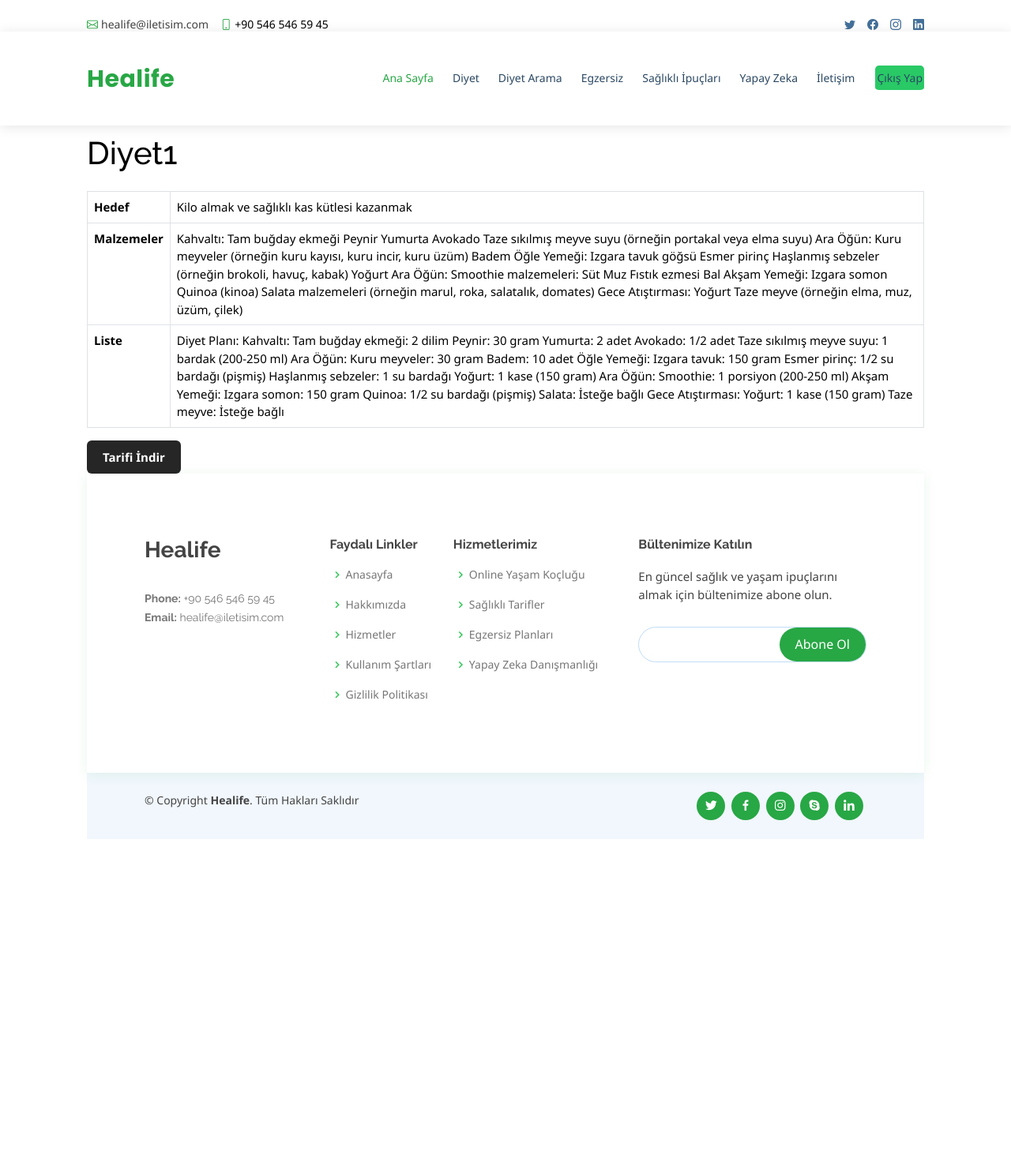
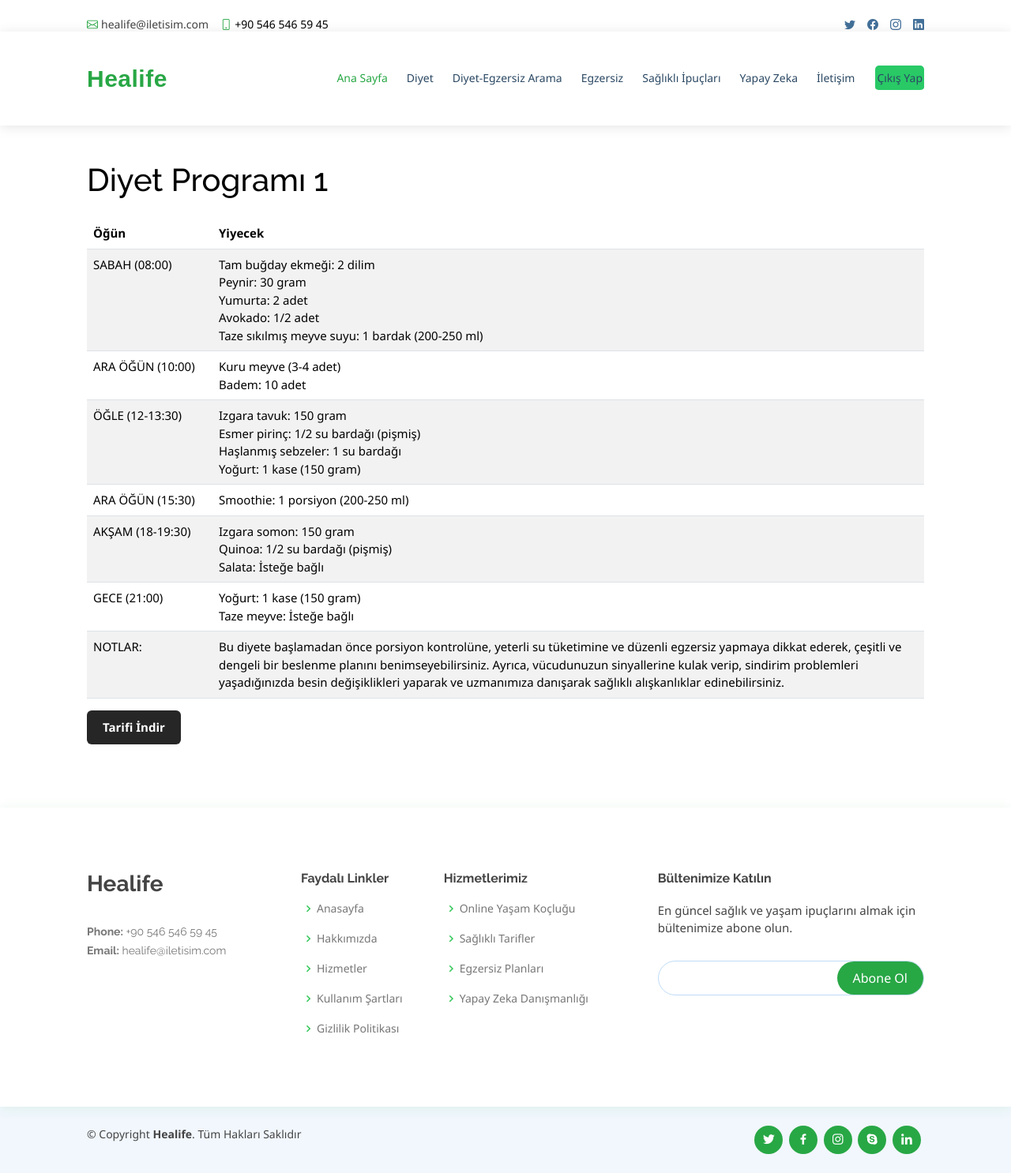
Before and after one commit to bsenurbas/PROJE, a Django app: page /recipe/1/ in a window 1280 px wide. Shown: the whole page at 79% size. Before the commit the page ends 1063 px from the top, so only its background shows below. Run offline with Django 4.2, Linux system fonts and the light colour scheme; data comes from the database, SQL or seed files in the repository; some libraries are stand-ins or nearby versions.

Commit message:
migrate edildi

```diff
--- a/Proje/pages/models.py
+++ b/Proje/pages/models.py
@@ -36,10 +36,14 @@ class UserProfile(models.Model):
         return self.user.username
 
 class Recipe(models.Model):
-    name = models.CharField(max_length=100)
-    goal = models.CharField(max_length=100)
-    ingredients = models.TextField()
-    list = models.TextField()
+    name = models.CharField(max_length=255)
+    sabah = models.TextField()
+    ara_ogun_1 = models.TextField()
+    ogle = models.TextField()
+    ara_ogun_2 = models.TextField()
+    aksam = models.TextField()
+    gece = models.TextField()
+    notlar = models.TextField()
     category = models.ForeignKey(Category, on_delete=models.CASCADE)
     min_bmi = models.FloatField(default=0)
     max_bmi = models.FloatField(default=50)
@@ -51,7 +55,13 @@ class Workout(models.Model):
     name = models.CharField(max_length=100)
     description = models.TextField()
     note = models.TextField()
-    exercise = models.TextField()
+    pazartesi = models.TextField()
+    salı = models.TextField()
+    çarşamba = models.TextField()
+    perşembe = models.TextField()
+    cuma = models.TextField()
+    cumartesi = models.TextField()
+    pazar = models.TextField()
     category = models.ForeignKey(Category, on_delete=models.CASCADE)
     min_bmi = models.FloatField(default=0)
     max_bmi = models.FloatField(default=50)
--- a/Proje/pages/views.py
+++ b/Proje/pages/views.py
@@ -10,51 +10,7 @@ from .forms import UploadFileForm,BlogPostForm ,FileUploadForm, CustomUserCreati
 from django.contrib.auth.decorators import login_required
 import csv
 
-def export_workout(request, workout_id):
-    # Veritabanından workout çekme
-    workout = Workout.objects.get(id=workout_id)
 
-    # HttpResponse nesnesi oluşturma
-    response = HttpResponse(content_type='text/csv')
-    response['Content-Disposition'] = f'attachment; filename="{workout.name}.csv"'
-
-    # CSV yazarı oluşturma
-    writer = csv.writer(response)
-
-    # CSV dosyasına veri yazma
-    writer.writerow(['Açıklama:'])
-    writer.writerow([workout.description])
-    writer.writerow([''])
-    writer.writerow(['Not:'])
-    writer.writerow([workout.note])
-    writer.writerow([''])
-    writer.writerow(['Egzersiz:'])
-    writer.writerow([workout.exercise])
-
-    return response
-
-def export_recipe(request, recipe_id):
-    # Veritabanından tarifi çekme
-    recipe = Recipe.objects.get(id=recipe_id)
-
-    # HttpResponse nesnesi oluşturma
-    response = HttpResponse(content_type='text/csv')
-    response['Content-Disposition'] = f'attachment; filename="{recipe.name}.csv"'
-
-    # CSV yazarı oluşturma
-    writer = csv.writer(response)
-
-    # CSV dosyasına veri yazma
-    writer.writerow(['Hedef:'])
-    writer.writerow([recipe.goal])
-    writer.writerow([''])
-    writer.writerow(['Malzemeler:'])
-    writer.writerow([recipe.ingredients])
-    writer.writerow([''])
-    writer.writerow(['Liste:'])
-    writer.writerow([recipe.list])
-
-    return response
 
 def register(request):
     if request.method == 'POST':
@@ -144,6 +100,69 @@ def workout_detail(request, pk):
     workout = get_object_or_404(Workout, pk=pk)
     return render(request, 'workout_detail.html', {'workout': workout})
 
+def export_workout(request, workout_id):
+    # Veritabanından workout çekme
+    workout = Workout.objects.get(id=workout_id)
+
+    # HttpResponse nesnesi oluşturma
+    response = HttpResponse(content_type='text/csv')
+    response['Content-Disposition'] = f'attachment; filename="{workout.name}.csv"'
+
+    # CSV yazarı oluşturma
+    writer = csv.writer(response)
+
+    # CSV dosyasına veri yazma
+    writer.writerow(['Pazartesi:'])
+    writer.writerow([workout.pazartesi])
+    writer.writerow(['Salı:'])
+    writer.writerow([workout.salı])
+    writer.writerow(['Çarşamba:'])
+    writer.writerow([workout.çarşamba])
+    writer.writerow(['Perşembe:'])
+    writer.writerow([workout.perşembe])
+    writer.writerow(['Cuma:'])
+    writer.writerow([workout.cuma])
+    writer.writerow(['Cumartesi:'])
+    writer.writerow([workout.cumartesi])
+    writer.writerow(['Pazar:'])
+    writer.writerow([workout.pazar])
+    writer.writerow([''])
+    writer.writerow(['Açıklama:'])
+    writer.writerow([workout.description])
+    writer.writerow(['Not:'])
+    writer.writerow([workout.note])
+
+    return response
+
+def export_recipe(request, recipe_id):
+    # Veritabanından tarifi çekme
+    recipe = Recipe.objects.get(id=recipe_id)
+
+    # HttpResponse nesnesi oluşturma
+    response = HttpResponse(content_type='text/csv')
+    response['Content-Disposition'] = f'attachment; filename="{recipe.name}.csv"'
+
+    # CSV yazarı oluşturma
+    writer = csv.writer(response)
+
+    # CSV dosyasına veri yazma
+    writer.writerow(['Sabah:'])
+    writer.writerow([recipe.sabah])
+    writer.writerow(['Ara Öğün 1:'])
+    writer.writerow([recipe.ara_ogun_1])
+    writer.writerow(['Öğle:'])
+    writer.writerow([recipe.ogle])
+    writer.writerow(['Ara Öğün 2:'])
+    writer.writerow([recipe.ara_ogun_2])
+    writer.writerow(['Akşam:'])
+    writer.writerow([recipe.aksam])
+    writer.writerow(['Gece:'])
+    writer.writerow([recipe.gece])
+    writer.writerow(['Notlar:'])
+    writer.writerow([recipe.notlar])
+
+    return response
+
 def import_data(request):
     if request.method == "POST":
         form = UploadFileForm(request.POST, request.FILES)
--- a/Proje/templates/bmi_recommendations.html
+++ b/Proje/templates/bmi_recommendations.html
@@ -70,7 +70,7 @@
                 <ul>
                     <li><a href="{% url 'user_page' %}" style="color:#28a745;">Ana Sayfa</a></li>
                     <li><a href="{% url 'diets_page' %}">Diyet</a></li>
-                    <li><a href="{% url 'bmi_recommendations' %}">Diyet Arama</a></li>
+                    <li><a href="{% url 'bmi_recommendations' %}">Diyet-Egzersiz Arama</a></li>
                     <li><a href="{% url 'training_page' %}">Egzersiz</a></li>
                     <li><a href="{% url 'ipucu_page' %}">Sağlıklı İpuçları</a></li>
                     <li><a href="{% url 'yapayzeka' %}">Yapay Zeka</a></li>
@@ -86,7 +86,7 @@
     <main id="main">
         <section class="container my-5">
             <div class="content centered-content">
-                <h1 class="mb-4" style="margin-top:8%"><br>Diyet Arama</h1>
+                <h1 class="mb-4" style="margin-top:8%"><br>Diyet-Egzersiz Arama</h1>
                 <form method="post" action="{% url 'bmi_recommendations' %}">
                     {% csrf_token %}
                     <div class="form-group mb-3">
--- a/Proje/templates/diyet.html
+++ b/Proje/templates/diyet.html
@@ -51,7 +51,7 @@
                 <ul>
                     <li><a href="{% url 'user_page' %}" style="color:#28a745;">Ana Sayfa</a></li>
                     <li><a href="{% url 'diets_page' %}">Diyet</a></li>
-                    <li><a href="{% url 'bmi_recommendations' %}">Diyet Arama</a></li>
+                    <li><a href="{% url 'bmi_recommendations' %}">Diyet-Egzersiz Arama</a></li>
                     <li><a href="{% url 'training_page' %}">Egzersiz</a></li>
                     <li><a href="{% url 'ipucu_page' %}">Sağlıklı İpuçları</a></li>
                     <li><a href="{% url 'yapayzeka' %}">Yapay Zeka</a></li>
--- a/Proje/templates/ipucları.html
+++ b/Proje/templates/ipucları.html
@@ -70,7 +70,7 @@
                 <ul>
                     <li><a href="{% url 'user_page' %}" style="color:#28a745;">Ana Sayfa</a></li>
                     <li><a href="{% url 'diets_page' %}">Diyet</a></li>
-                    <li><a href="{% url 'bmi_recommendations' %}">Diyet Arama</a></li>
+                    <li><a href="{% url 'bmi_recommendations' %}">Diyet-Egzersiz Arama</a></li>
                     <li><a href="{% url 'training_page' %}">Egzersiz</a></li>
                     <li><a href="{% url 'ipucu_page' %}">Sağlıklı İpuçları</a></li>
                     <li><a href="{% url 'yapayzeka' %}">Yapay Zeka</a></li>
--- a/Proje/templates/recipe_detail.html
+++ b/Proje/templates/recipe_detail.html
@@ -4,11 +4,9 @@
     {% load static %}
     <meta charset="UTF-8">
     <meta name="viewport" content="width=device-width, initial-scale=1.0">
-    <br><br><br><br>
     <title>{{ recipe.name }}</title>
     <!-- Google Fonts -->
-    <link href="https://fonts.googleapis.com/css?family=Open+Sans:300,300i,400,400i,600,600i,700,700i|Raleway:300,300i,400,400i,500,500i,600,600i,700,700i|Poppins:300,300i,400,400i,500,500i,600,600i,700,700i" rel="stylesheet">
-
+    <link href="https://fonts.googleapis.com/css?family=Open+Sans:300,300i,400,400i,600,600i,700,700i|Raleway:300,300i,400,400i,500,500i,600,600i,700,700i" rel="stylesheet">
     <!-- Vendor CSS Files -->
     <link href="{% static 'assets/vendor/animate.css/animate.min.css' %}" rel="stylesheet">
     <link href="{% static 'assets/vendor/bootstrap/css/bootstrap.min.css' %}" rel="stylesheet">
@@ -19,12 +17,10 @@
     <link href="{% static 'assets/vendor/remixicon/remixicon.css' %}" rel="stylesheet">
     <link href="{% static 'assets/vendor/swiper/swiper-bundle.min.css' %}" rel="stylesheet">
     <link rel="shortcut icon" type="image/x-icon" href="{% static 'logonew.png' %}">
-
     <!-- Template Main CSS File -->
     <link href="{% static 'home.css' %}" rel="stylesheet">
 </head>
 <body>
-    {% load static %}
     <!-- ======= Top Bar ======= -->
     <div id="topbar" class="d-flex align-items-center fixed-top">
         <div class="container d-flex justify-content-between">
@@ -40,18 +36,15 @@
             </div>
         </div>
     </div>
-
     <!-- ======= Header ======= -->
     <header id="header" class="fixed-top">
         <div class="container d-flex align-items-center">
-
             <h1 class="logo me-auto" style="color:#28a745 ;"><a href=" ">Healife</a></h1>
-
             <nav id="navbar" class="navbar order-last order-lg-0">
                 <ul>
                     <li><a href="{% url 'user_page' %}" style="color:#28a745;">Ana Sayfa</a></li>
                     <li><a href="{% url 'diets_page' %}">Diyet</a></li>
-                    <li><a href="{% url 'bmi_recommendations' %}">Diyet Arama</a></li>
+                    <li><a href="{% url 'bmi_recommendations' %}">Diyet-Egzersiz Arama</a></li>
                     <li><a href="{% url 'training_page' %}">Egzersiz</a></li>
                     <li><a href="{% url 'ipucu_page' %}">Sağlıklı İpuçları</a></li>
                     <li><a href="{% url 'yapayzeka' %}">Yapay Zeka</a></li>
@@ -60,75 +53,71 @@
                 </ul>
                 <i class="bi bi-list mobile-nav-toggle"></i>
             </nav><!-- .navbar -->
-
         </div>
     </header><!-- End Header -->
-    <div class="menu-btn">
-        <i class="fas fa-bars fa-2x"></i>
-    </div>
+    <main id="main">
+        <section>
+    <div class="container mt-5 pt-5">
 
-    <div class="container">
-        <nav class="main-nav">
-            <img class="logo" src="{% static 'logonew.png' %}">
-
-            <ul class="main-menu">
-                <li><a href="#">Ana Sayfa</a></li>
-                <li><a href="#diyet1">Kilo Vermek İsteyenler için</a></li>
-                <li><a href="#diyet2">Kilo Almak İsteyenler İçin</a></li>
-                <li><a href="#diyet3">Şeker Hastaları İçin</a></li>
-                <li><a href="#">Yapay Zeka</a></li>
-            </ul>
-
-            <ul class="right-menu">
-                <li>
-                    <a href="#">
-                        <i class="fas fa-search"></i>
-                    </a>
-                </li>
-                <li>
-                    <a href="#">
-                        <i class="fas fa-shopping-cart"></i>
-                    </a>
-                </li>
-            </ul>
-        </nav>
-
-        <h1 class="mb-4">{{ recipe.name }}</h1>
-
-        <table class="table table-bordered">
+        <table class="table table-striped">
+            <thead>
+                <tr>
+                    <h1 class="mb-4"><br>{{ recipe.name }}</h1>
+                    <th scope="col">Öğün</th>
+                    <th scope="col">Yiyecek</th>
+                </tr>
+            </thead>
             <tbody>
                 <tr>
-                    <th scope="row">Hedef</th>
-                    <td>{{ recipe.goal }}</td>
+                    <td style="width: 15%;">SABAH (08:00)</td>
+                    <td>{{ recipe.sabah|linebreaksbr }}</td>
                 </tr>
                 <tr>
-                    <th scope="row">Malzemeler</th>
-                    <td>{{ recipe.ingredients }}</td>
+                    <td>ARA ÖĞÜN (10:00)</td>
+                    <td>{{ recipe.ara_ogun_1|linebreaksbr }}</td>
                 </tr>
                 <tr>
-                    <th scope="row">Liste</th>
-                    <td>{{ recipe.list }}</td>
+                    <td>ÖĞLE (12-13:30)</td>
+                    <td>{{ recipe.ogle|linebreaksbr }}</td>
                 </tr>
+                <tr>
+                    <td>ARA ÖĞÜN (15:30)</td>
+                    <td>{{ recipe.ara_ogun_2|linebreaksbr }}</td>
+                </tr>
+                <tr>
+                    <td>AKŞAM (18-19:30)</td>
+                    <td>{{ recipe.aksam|linebreaksbr }}</td>
+                </tr>
+                <tr>
+                    <td>GECE (21:00)</td>
+                    <td>{{ recipe.gece|linebreaksbr }}</td>
+                </tr>
+                <tr>
+                    <td>NOTLAR:</td>
+                    <td>{{ recipe.notlar|linebreaksbr }}</td>
+                </tr>
+                <tr>
             </tbody>
         </table>
 
         <!-- İndirme düğmesi -->
         <a href="{% url 'export_recipe' recipe.id %}" class="btn btn-primary">Tarifi İndir</a>
+    </div>
+</section>
+</main>
 
     <!-- ======= Footer ======= -->
     <footer id="footer">
         <div class="footer-top">
             <div class="container">
                 <div class="row">
-
                     <div class="col-lg-3 col-md-6 footer-contact">
                         <h3>Healife</h3>
-                        <p> <br>
+                        <p><br>
                             <strong>Phone:</strong> +90 546 546 59 45<br>
                             <strong>Email:</strong> healife@iletisim.com<br>
                         </p>
                     </div>
-
                     <div class="col-lg-2 col-md-6 footer-links">
                         <h4>Faydalı Linkler</h4>
                         <ul>
@@ -139,7 +128,6 @@
                             <li><i class="bx bx-chevron-right"></i> <a href="#">Gizlilik Politikası</a></li>
                         </ul>
                     </div>
-
                     <div class="col-lg-3 col-md-6 footer-links">
                         <h4>Hizmetlerimiz</h4>
                         <ul>
@@ -149,7 +137,6 @@
                             <li><i class="bx bx-chevron-right"></i> <a href="#">Yapay Zeka Danışmanlığı</a></li>
                         </ul>
                     </div>
-
                     <div class="col-lg-4 col-md-6 footer-newsletter">
                         <h4>Bültenimize Katılın</h4>
                         <p>En güncel sağlık ve yaşam ipuçlarını almak için bültenimize abone olun.</p>
@@ -157,11 +144,9 @@
                             <input type="email" name="email"><input type="submit" value="Abone Ol">
                         </form>
                     </div>
-
                 </div>
             </div>
         </div>
-
         <div class="container d-md-flex py-4">
             <div class="me-md-auto text-center text-md-start">
                 <div class="copyright">
--- a/Proje/templates/training.html
+++ b/Proje/templates/training.html
@@ -51,7 +51,7 @@
                 <ul>
                     <li><a href="{% url 'user_page' %}" style="color:#28a745;">Ana Sayfa</a></li>
                     <li><a href="{% url 'diets_page' %}">Diyet</a></li>
-                    <li><a href="{% url 'bmi_recommendations' %}">Diyet Arama</a></li>
+                    <li><a href="{% url 'bmi_recommendations' %}">Diyet-Egzersiz Arama</a></li>
                     <li><a href="{% url 'training_page' %}">Egzersiz</a></li>
                     <li><a href="{% url 'ipucu_page' %}">Sağlıklı İpuçları</a></li>
                     <li><a href="{% url 'yapayzeka' %}">Yapay Zeka</a></li>
--- a/Proje/templates/upload_file.html
+++ b/Proje/templates/upload_file.html
@@ -50,7 +50,7 @@
                 <ul>
                     <li><a href="{% url 'user_page' %}" style="color:#28a745;">Ana Sayfa</a></li>
                     <li><a href="{% url 'diets_page' %}">Diyet</a></li>
-                    <li><a href="{% url 'bmi_recommendations' %}">Diyet Arama</a></li>
+                    <li><a href="{% url 'bmi_recommendations' %}">Diyet-Egzersiz Arama</a></li>
                     <li><a href="{% url 'training_page' %}">Egzersiz</a></li>
                     <li><a href="{% url 'ipucu_page' %}">Sağlıklı İpuçları</a></li>
                     <li><a href="{% url 'yapayzeka' %}">Yapay Zeka</a></li>
--- a/Proje/templates/user.html
+++ b/Proje/templates/user.html
@@ -57,7 +57,7 @@
                         <h2 style="font-size: 20px; color:rgb(65, 65, 65);">Hoşgeldin {{ username }}</h2>
                     </li>
                     <li><a href="{% url 'diets_page' %}">Diyet</a></li>
-                    <li><a href="{% url 'bmi_recommendations' %}">Diyet Arama</a></li>
+                    <li><a href="{% url 'bmi_recommendations' %}">Diyet-Egzersiz Arama</a></li>
                     <li><a href="{% url 'training_page' %}">Egzersiz</a></li>
                     <li><a href="{% url 'ipucu_page' %}">Sağlıklı İpuçları</a></li>
                     <li><a href="{% url 'yapayzeka' %}">Yapay Zeka</a></li>
--- a/Proje/templates/yapayzeka.html
+++ b/Proje/templates/yapayzeka.html
@@ -51,7 +51,7 @@
                 <ul>
                     <li><a href="{% url 'user_page' %}" style="color:#28a745;">Ana Sayfa</a></li>
                     <li><a href="{% url 'diets_page' %}">Diyet</a></li>
-                    <li><a href="{% url 'bmi_recommendations' %}">Diyet Arama</a></li>
+                    <li><a href="{% url 'bmi_recommendations' %}">Diyet-Egzersiz Arama</a></li>
                     <li><a href="{% url 'training_page' %}">Egzersiz</a></li>
                     <li><a href="{% url 'ipucu_page' %}">Sağlıklı İpuçları</a></li>
                     <li><a href="{% url 'yapayzeka' %}">Yapay Zeka</a></li>
```
Also changed, not shown: Proje/templates/workout_detail.html (+57 -56 lines), Proje/db.sqlite3, Proje/pages/migrations/0006_delete_recipe.py (added), Proje/pages/migrations/0007_delete_workout.py (added), Proje/pages/migrations/0008_workout_recipe.py (added), Proje/static/home.css (line endings or trailing spaces).
